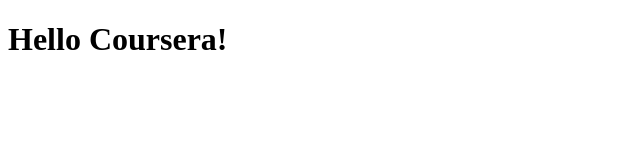
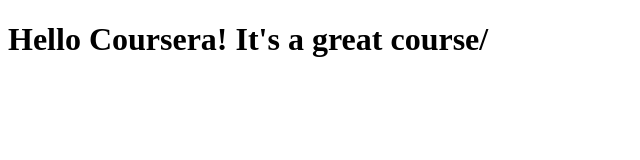
Before and after one commit to SamanthaBetts/real, a plain HTML site: page site/index.html in a window 1280 px wide. Shown: the whole page, without its empty margins (0-640 px from the left). Drawn offline with Linux system fonts and the light colour scheme.

Commit message:
Small addition to our page content.

```diff
--- a/site/index.html
+++ b/site/index.html
@@ -4,6 +4,6 @@
 	<title>Hello Coursera!</title>
 </head>
 <body>
- <h1>Hello Coursera!</h1>
+ <h1>Hello Coursera! It's a great course/</h1>
 </body>
 </html>
```
